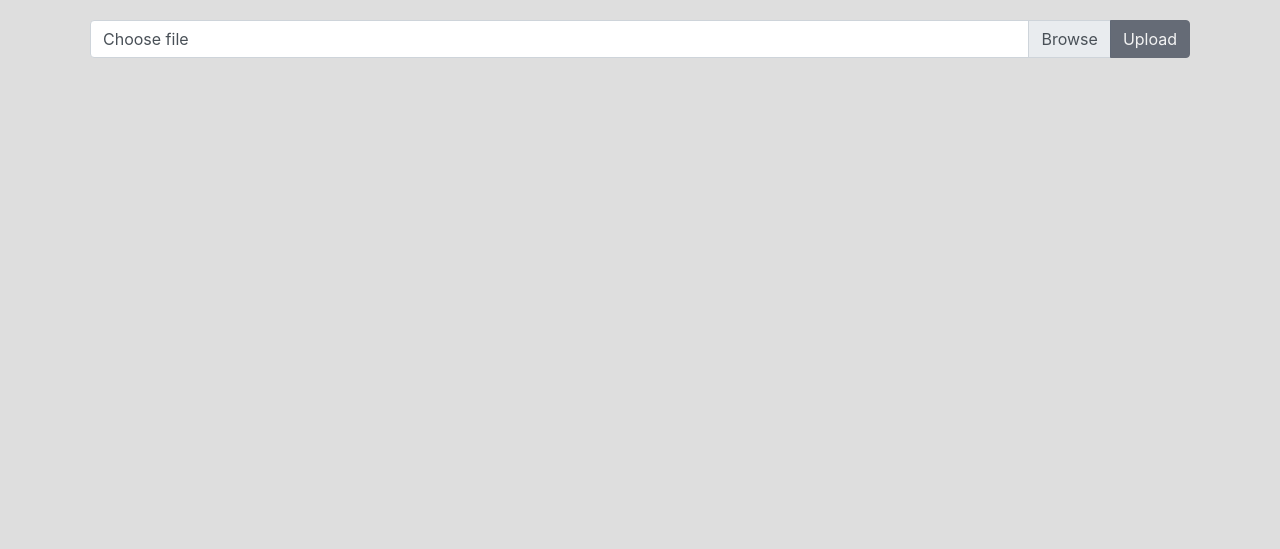
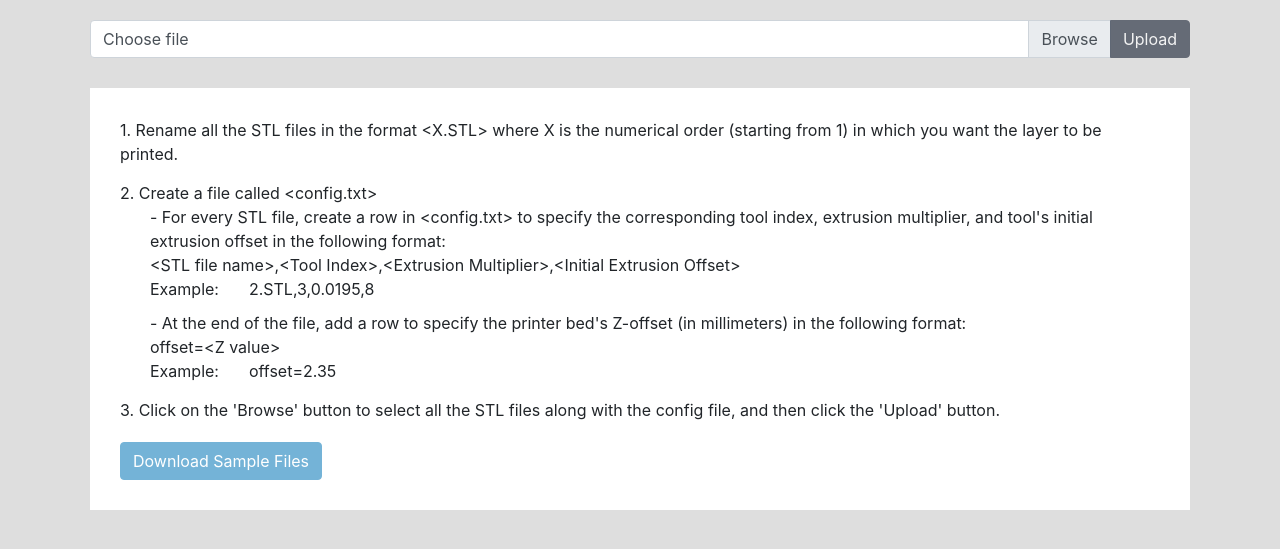
Before and after one commit to harjot1996/Food-Printer, a Flask app: page / in a window 1280 px wide. Shown: the part 58-607 px from the top of the page. Run offline with Flask 2, Linux system fonts and the light colour scheme; some libraries are stand-ins or nearby versions.

Commit message:
Update home.html

```diff
--- a/templates/home.html
+++ b/templates/home.html
@@ -11,6 +11,40 @@
                 <button class="btn btn-primary" id="upload" type="submit" disabled>Upload</button>
             </div>
         </div>
+
+        <div class="instructions">
+        <span class="inst-main">1. Rename all the STL files in the format &ltX.STL&gt where X is the numerical order
+            (starting from 1) in which you want the layer to be printed.
+        </span>
+
+            <!----------------------------------------------------------------------------------------------->
+
+            <span class="inst-main">2. Create a file called &ltconfig.txt&gt</span>
+            <div class="spacer-5"></div>
+            <span class="inst-sub">- For every STL file, create a row in &ltconfig.txt&gt to specify the
+            corresponding tool index, extrusion multiplier, and tool's initial extrusion offset in the
+            following format:
+        </span>
+            <span class="inst-sub">
+            &ltSTL file name&gt,&ltTool Index&gt,&ltExtrusion Multiplier&gt,&ltInitial Extrusion Offset&gt
+        </span>
+            <span class="inst-sub">Example:<span class="inst-space"></span>2.STL,3,0.0195,8</span>
+            <div class="spacer-10"></div><div class="spacer-5"></div>
+            <span class="inst-sub">- At the end of the file, add a row to specify the printer bed's Z-offset
+            (in millimeters) in the following format:
+        </span>
+            <span class="inst-sub">offset=&ltZ value&gt</span>
+            <span class="inst-sub">Example:<span class="inst-space"></span>offset=2.35</span>
+
+            <!----------------------------------------------------------------------------------------------->
+
+            <span class="inst-main">
+            3. Click on the 'Browse' button to select all the STL files along with the config file,
+            and then click the 'Upload' button.
+        </span>
+            <div class="spacer-20"></div>
+            <button class="btn btn-primary" id="sample-button" type="button">Download Sample Files</button>
+        </div>
     </form>
     <script>
         $('#file-input').on('change',function(){
@@ -20,5 +54,8 @@
             }
             $(this).next('.custom-file-label').html('Multiple files selected');
         })
+        $('#sample-button').click(function() {
+            window.location.href = "/download-sample";
+        });
     </script>
 {% endblock %}
```
